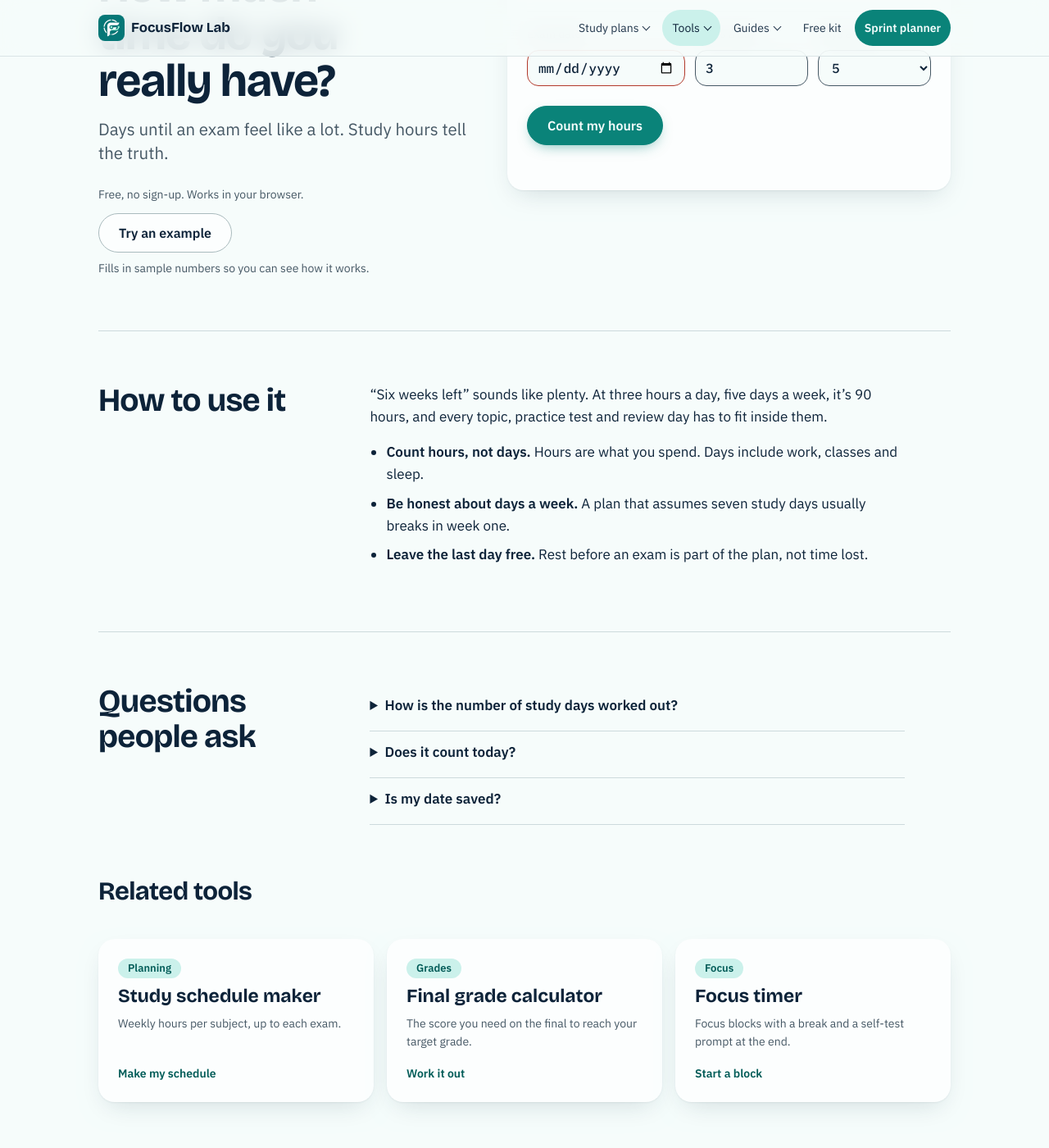
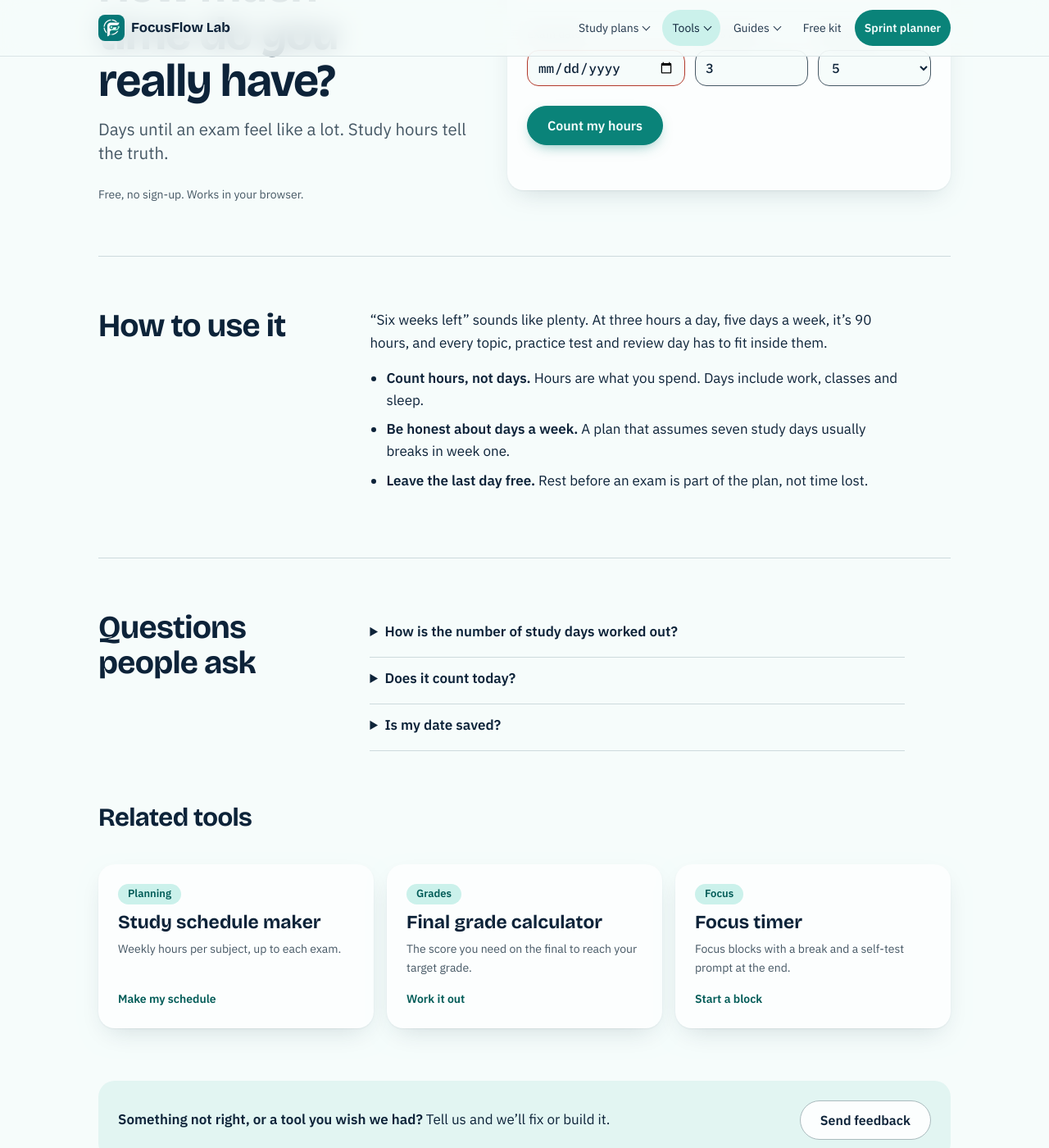
Before and after one commit to focusflowlab/focusflowlab.github.io, a Jekyll site: the page tools/exam-countdown/index.html, which Jekyll copies as it is, in a window 1280 px wide and 1400 px high, scrolled down 200 px. Shown: the whole window at 82% size. Built offline with Jekyll 4.4.1, drawn with Linux system fonts in a browser that asks for light colours; part of the change alters nothing that is shown.

Commit message:
Hide Try an example when the visitor already has saved numbers
Co-Authored-By: Claude Opus 5.5 <noreply@anthropic.com>

```diff
--- a/assets/site.css
+++ b/assets/site.css
@@ -600,3 +600,4 @@ body.embed { background: var(--color-paper); }
   .page-note { margin-top: var(--space-xl); }
   .site-foot { margin-top: var(--space-xl); }
 }
+.example-row[hidden] { display: none; }
--- a/assets/site.js
+++ b/assets/site.js
@@ -115,6 +115,12 @@ document.querySelectorAll('[data-copy]').forEach((btn) => {
 
 // "Try an example": fills a tool's fields with sample values. "+N" in a date field means N days from today.
 document.querySelectorAll('[data-example-for]').forEach((btn) => {
+  // Visitors who already have their own saved numbers don't see the example, so it can't overwrite them.
+  window.addEventListener('load', () => {
+    const ids = Object.keys(JSON.parse(btn.dataset.example));
+    const hasOwn = ids.some((id) => { const el = document.getElementById(id); return el && el.value.trim() !== ''; });
+    if (hasOwn) btn.closest('.example-row').hidden = true;
+  });
   btn.addEventListener('click', () => {
     const form = document.getElementById(btn.dataset.exampleFor);
     if (!form) return;
```
